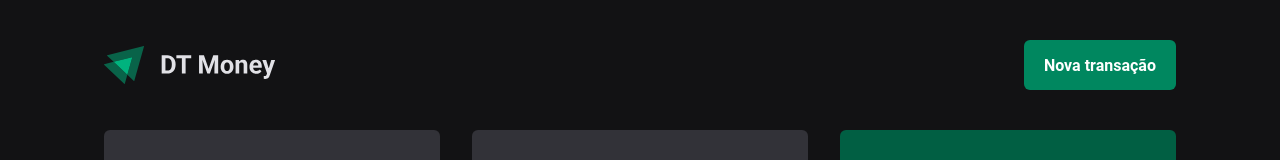
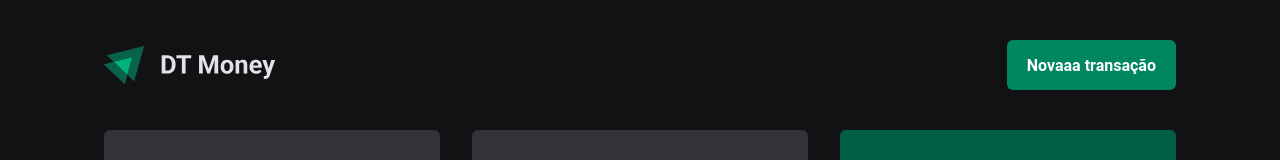
Before and after one commit to matheusmagnon/Financial-Management, a React (Vite) app: page / in a window 1280 px wide. Shown: the top 160 px of the page. Built offline with nearby package versions, Linux system fonts and the light colour scheme; data requests are answered from the project's data file.

Commit message:
teste git

```diff
--- a/src/components/Header/index.tsx
+++ b/src/components/Header/index.tsx
@@ -11,7 +11,7 @@ export function Header() {
         <img src={logoImg} alt="" />
         <Dialog.Root>
           <Dialog.Trigger asChild>
-            <NewTransactionButton>Nova transação</NewTransactionButton>
+            <NewTransactionButton>Novaaa transação</NewTransactionButton>
           </Dialog.Trigger>
           <NewTransactionModal />
         </Dialog.Root>
```
